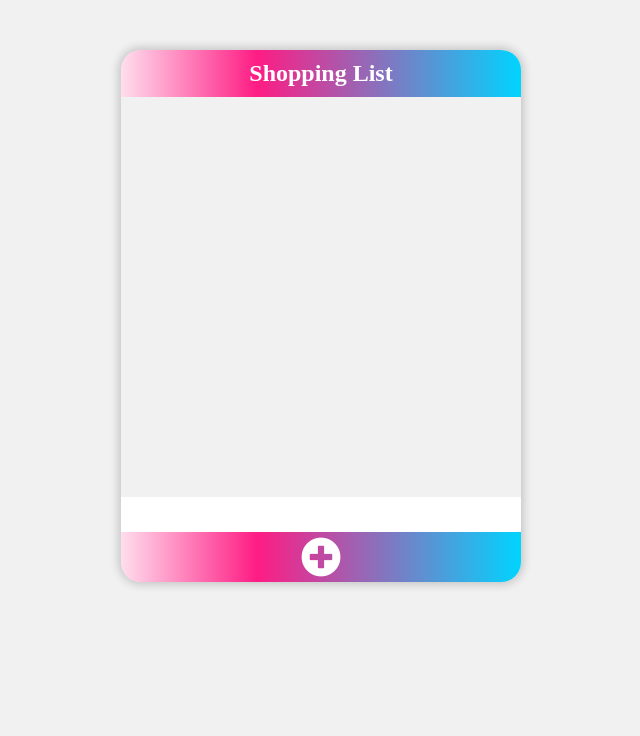
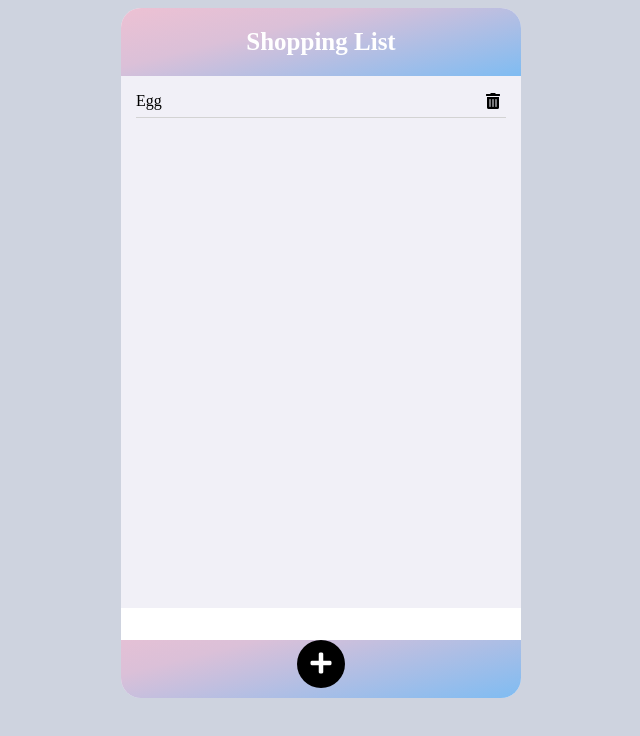
Before and after one commit to developer-asher/shopping-list, a plain HTML site: page index.html in a window 1280 px wide. Shown: the whole page, without its empty margins (319-959 px from the left). Drawn offline with Linux system fonts and the light colour scheme.

Commit message:
Refactor shopping list view page(html,css)

```diff
--- a/css/style.css
+++ b/css/style.css
@@ -1,9 +1,10 @@
 @charset 'utf-8';
-
-:root {
-  --font-size: 15px;
-  --font-color: #333;
-  --base-size: 10px;
+/* common */
+button {
+  border: none;
+  outline: none;
+  cursor: pointer;
+  background-color: transparent;
 }
 .blind {
   position: absolute;
@@ -16,87 +17,89 @@
   overflow: hidden;
 }
 
-h1 {
-  margin: 0;
-  padding: var(--base-size) 0;
-  color: #fff;
-  font-size: 1.5rem;
+* {
+  box-sizing: border-box;
+}
+body {
+  font-size: 16px;
+  background-color: #ced3df;
 }
 
-body {
-  display: flex;
-  align-content: center;
-  margin: 0;
-  font-size: var(--font-size);
-  background-color: #f1f1f1;
-  color: var(--font-color);
+.list {
+  width: 400px;
+  margin: 0 auto;
+  border-radius: 20px;
+  background-color: #f1f0f7;
+  text-align: center;
 }
 
-.container {
-  width: 400px;
-  margin: 0 auto;
-  margin-top: 50px;
-  border-radius: calc(var(--base-size) * 2);
-  background: rgb(255, 222, 237);
+.header,
+.footer {
+  background: rgba(237, 193, 211);
   background: linear-gradient(
-    90deg,
-    rgba(255, 222, 237, 1) 0%,
-    rgba(255, 15, 125, 0.9416141456582633) 34%,
-    rgba(0, 212, 255, 1) 100%
+    166deg,
+    rgba(237, 193, 211, 1) 0%,
+    rgba(219, 192, 216, 1) 35%,
+    rgba(127, 188, 242, 1) 100%
   );
-  text-align: center;
-  box-shadow: 1px 1px 10px 1px #ccc, -1px -1px 10px 1px #ccc;
+}
+.header {
+  padding: 20px 0;
+  border-radius: 20px 20px 0 0;
+  color: #fff;
+  font-size: 25px;
+  font-weight: bold;
+  font-family: serif;
 }
 
-.lists {
-  height: 50vh;
-  margin: 0;
-  padding-left: 0;
+.items {
+  height: 500px;
+  padding: 0 15px;
   list-style: none;
-  background-color: #f1f1f1;
   text-align: left;
+  overflow-y: auto;
 }
-.list {
+.item__row {
+  margin-bottom: 10px;
+  border-bottom: 1px solid lightgray;
+  padding-bottom: 5px;
+}
+.item {
   display: flex;
   justify-content: space-between;
-  padding: 5px 20px;
-  font-size: 18px;
 }
-.btn_remove > i {
-  font-size: 18px;
-  vertical-align: middle;
-  align-items: center;
-  cursor: pointer;
+.item__delete {
+  font-size: 16px;
+  transition: all 0.3s ease-in;
+}
+.item__delete:hover {
+  color: red;
 }
 
-form {
-  text-align: left;
+.footer {
+  padding-bottom: 10px;
+  border-radius: 0 0 20px 20px;
 }
-fieldset {
-  margin: 0;
+.footer > form {
+  margin-bottom: 10px;
+}
+.footer__input {
+  width: 100%;
+  height: 32px;
   border: none;
-  padding: 0;
-  background-color: transparent;
-}
-#input_list {
-  width: 100%;
-  height: 35px;
-  margin: 0;
-  border: none;
-  padding: 0 0 0 5px;
-  box-sizing: border-box;
-  outline: none;
-  font-size: 18px;
-}
-
-.btn_plus {
-  border: none;
-  padding: 5px;
-  cursor: pointer;
-  background-color: transparent;
+  padding: 5px 10px;
+  font-size: 20px;
   outline: none;
 }
-.btn_plus > i {
-  font-size: 40px;
+.footer__button {
+  width: 48px;
+  height: 48px;
+  border-radius: 50%;
+  background-color: #000;
   color: #fff;
+  font-size: 24px;
+  transition: all 0.3s ease-in;
 }
+.footer__button:hover {
+  transform: scale(1.1);
+}
--- a/index.html
+++ b/index.html
@@ -15,18 +15,24 @@
     <script src="js/main.js" defer></script>
   </head>
   <body>
-    <div class="container">
-      <h1 class="title">Shopping List</h1>
-      <ul class="lists"></ul>
-      <form>
-        <fieldset>
-          <label for="input_list" class="blind">입력창</label>
-          <input type="text" id="input_list" />
-        </fieldset>
-      </form>
-      <div>
-        <button class="btn_plus"><i class="fas fa-plus-circle"></i></button>
-      </div>
-    </div>
+    <section class="list">
+      <header class="header">Shopping List</header>
+      <ul class="items">
+        <li class="item__row">
+          <div class="item">
+            <span class="item__name">Egg</span>
+            <button class="item__delete">
+              <i class="fas fa-trash-alt"></i>
+            </button>
+          </div>
+        </li>
+      </ul>
+      <footer class="footer">
+        <input type="text" class="footer__input" id="input" />
+        <button class="footer__button">
+          <i class="fas fa-plus"></i>
+        </button>
+      </footer>
+    </section>
   </body>
 </html>
```
